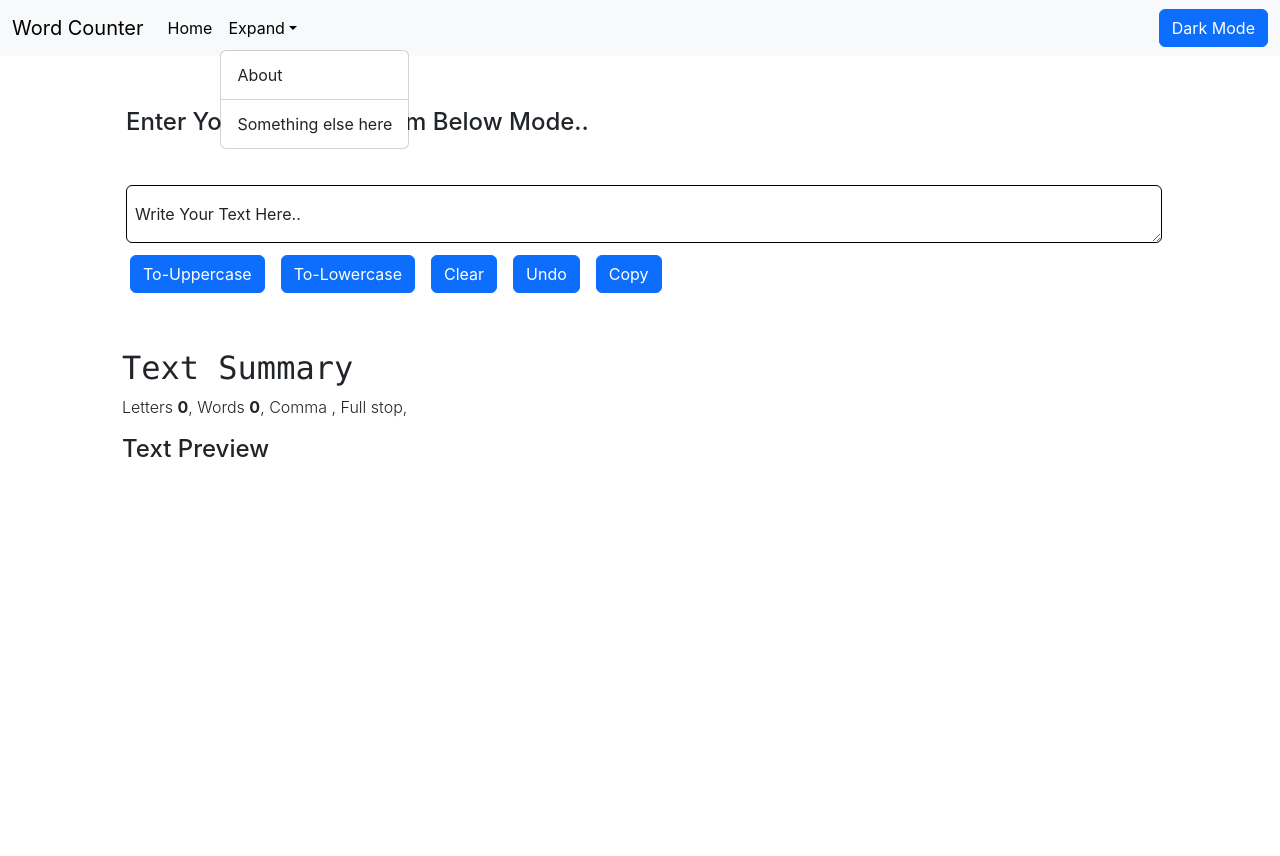
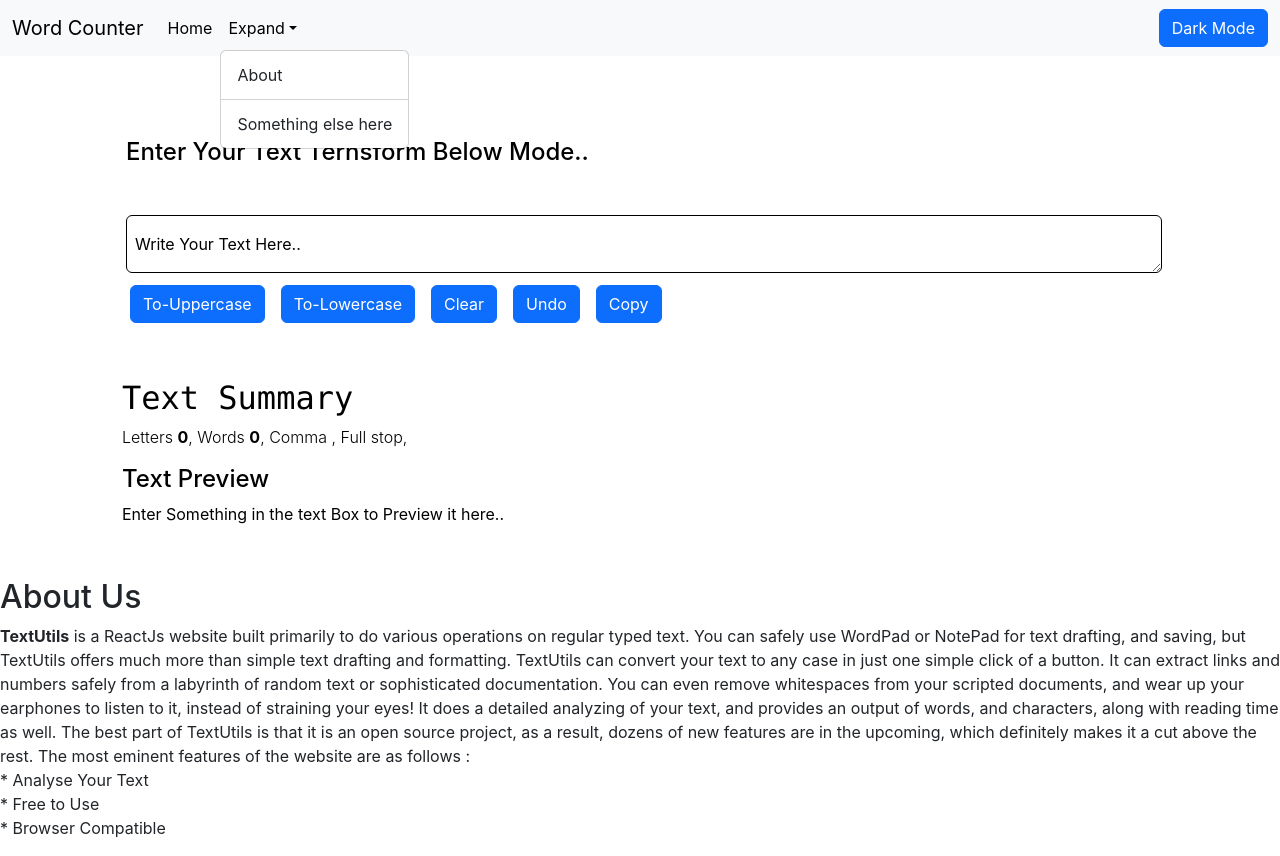
Before and after one commit to debojyotisb/TextUtils_App, a React (Create React App) app: page /about in a window 1280 px wide. Both pictures are taken after a click on the button "Expand". Before the commit the page ends 800 px from the top, so only its background shows below. Built offline with nearby package versions, Linux system fonts and the light colour scheme.

Commit message:
fifth commit

```diff
--- a/package.json
+++ b/package.json
@@ -8,6 +8,7 @@
     "@testing-library/user-event": "^13.5.0",
     "react": "^18.2.0",
     "react-dom": "^18.2.0",
+    "react-router-dom": "^6.15.0",
     "react-scripts": "5.0.1",
     "web-vitals": "^2.1.4"
   },
--- a/src/App.js
+++ b/src/App.js
@@ -1,15 +1,46 @@
-import Navbar from './Navbar';
-import Label from './label';
+import Navbar from './components/Navbar';
+import Label from './components/label';
 import './App.css';
+import Alert from './components/Alert';
+import About from './components/About';
+import { useState } from 'react';
 
 function App() {
+  const [mode, setMode] = useState('light') //whether dark mode is enable or not
+  const [alert, setAlert] = useState(null) //made a state for alert
+
+  const showAlert = (message, type) => {
+    setAlert({
+      msg: message,
+      type: type
+    })
+    setTimeout(() => {
+      setAlert(null)
+    }, 1500);
+  }
+
+  const toggleMode = () => {
+    if(mode === 'light') {
+      setMode ('dark')
+      document.body.style.backgroundColor = "#130a26";
+      showAlert("Dark mode has been enabled", "success");
+    } else {
+      setMode ('light')
+      document.body.style.backgroundColor = "#b6dcf0";
+      showAlert("light mode has been enabled", "success");
+    }
+  };
+
   return <>
     <div >
-    <Navbar title= "Word Counter"/>
+    <Navbar title= "Word Counter" mode={mode} toggleMode = {toggleMode}/>
     </div>
+    <Alert alert={alert} />
     <div className='container p-1'>
-    <Label heading="Enter Your Text Ternsform Below Mode.. "/>
+    <Label heading="Enter Your Text Ternsform Below Mode.. " mode={mode} showAlert={showAlert} />
     </div>
+    <About className='container'/>
+
 
 
   </>
--- /dev/null
+++ b/src/components/About.js
@@ -0,0 +1,15 @@
+import React from 'react';
+
+export default function About () {
+    return <div>
+        <h2>About Us</h2>
+        <p> <strong>TextUtils</strong> is a ReactJs website built primarily to do various operations on regular typed text. You can safely use WordPad or NotePad for text drafting, and saving, but TextUtils offers much more than simple text drafting and formatting. TextUtils can convert your text to any case in just one simple click of a button. It can extract links and numbers safely from a labyrinth of random text or sophisticated documentation. You can even remove whitespaces from your scripted documents, and wear up your earphones to listen to it, instead of straining your eyes! It does a detailed analyzing of your text, and provides an output of words, and characters, along with reading time as well. The best part of TextUtils is that it is an open source project, as a result, dozens of new features are in the upcoming, which definitely makes it a cut above the rest.
+    The most eminent features of the website are as follows : <br/>
+    * Analyse Your Text <br/>
+    * Free to Use <br/>
+    * Browser Compatible <br/>
+    </p>
+
+    </div>
+
+}
--- /dev/null
+++ b/src/components/Alert.js
@@ -0,0 +1,17 @@
+
+import React from 'react';
+
+export default function Alert (props) {
+
+    const capitalize = (word) => {
+        const lower = word.toLowerCase();
+        return lower.charAt(0).toUpperCase() + lower.slice(1);
+    }
+    return (
+        <div style={{height: "30px"}}>
+      { props.alert && <div class="alert alert-success" role="alert">
+        <strong>{capitalize(props.alert.type)}</strong>:{props.alert.msg}
+        </div>}
+        </div>
+    )
+}
--- a/src/Navbar.js
+++ b/src/components/Navbar.js
@@ -1,7 +1,7 @@
 // import {myStyle} from './label';
 
 import React, { useState } from "react"
-import "./App.css";
+import "../App.css";
 
 export default function Navbar (props) {
 
@@ -12,7 +12,6 @@ export default function Navbar (props) {
 
   // })
 
-  const [btntext, setBtnText] = useState("Dark Mode")
 
   // const toggleStyle = () => {
   //   if (navStyle.color == 'white'){
@@ -21,14 +20,14 @@ export default function Navbar (props) {
   //     color: 'white',
   //     // border: '1px solid black',
   //     })
-  //     setBtnText("Light Mode")
+  //
   //   } else{
   //       setNavStyle({
   //         backgroundColor: 'white',
   //         color: 'black',
   //         // border: '1px solid white',
   //         })
-  //     setBtnText("Dark Mode")
+  //
 
   //     }
   // }
@@ -36,7 +35,7 @@ export default function Navbar (props) {
     return (
     <div >
 
-    <nav className="navbar navbar-expand-lg bg-body-tertiary " >
+    <nav className={`navbar navbar-expand-lg navbar-${props.mode} bg-${props.mode} `} >
 
     <div className="container-fluid"
     // style={navStyle}
@@ -70,25 +69,19 @@ export default function Navbar (props) {
 
         <li className="nav-item dropdown" >
           <a className="nav-link dropdown-toggle" href="#" role="button" data-bs-toggle="dropdown" aria-expanded="false"
-          // style={navStyle}
+
 
           >
             Expand
           </a>
-          <ul className="dropdown-menu"
-          // style={navStyle}
-          >
-            <li><a className="dropdown-item" href="#"
-
-            // style={navStyle}
-
-            >About</a></li>
+          <ul className="dropdown-menu" style={{backgroundColor: props.mode === 'light'?"white":"pink"}}>
+            <li><a className="dropdown-item" href="#">About</a></li>
 
             {/* <li><a className="dropdown-item" href="#">Another action</a></li> */}
 
             <li><hr className="dropdown-divider"/></li>
             <li><a className="dropdown-item" href="#"
-            //  style={navStyle}
+
              >Something else here</a></li>
           </ul>
         </li>
@@ -101,9 +94,7 @@ export default function Navbar (props) {
 
       <button className="btn btn-primary " type="button"
       //  style={navStyle}
-      //  onClick={toggleStyle}
-
-       >{btntext}</button>
+       onClick={props.toggleMode} > {props.mode === 'light'?"Dark Mode":"Light Mode"} </button>
 
 
     </div>
--- a/src/label.js
+++ b/src/components/label.js
@@ -1,6 +1,6 @@
 // import Navbar from './Navbar';
 import React, {useState} from 'react'
-import "./App.css";
+import "../App.css";
 
 
 export default function Label  (props) {
@@ -30,9 +30,9 @@ export default function Label  (props) {
   };
 
 
-
     const toUppercase = () => {
         setText(text.toUpperCase(""))
+        props.showAlert("Converted to upper case", "success")
     }
 
     const toLowercase = () => {
@@ -41,6 +41,7 @@ export default function Label  (props) {
 
     const clearText= () => {
       setText("")
+      props.showAlert("Text cleared", "success")
     }
 
     const handleCopy = () => {
@@ -48,16 +49,17 @@ export default function Label  (props) {
       var text = document.getElementById("myBox")
       text.select();
       navigator.clipboard.writeText(text.value);
-      console.log(alert("Text Copied"))
+      // console.log(alert("Text Copied"))
+      props.showAlert("Your text has been copied to your clipboard", "success")
     }
 
 
 
-    let  myStyle = {
-      backgroundColor: 'black',
-      color: 'white',
-      border: '1px solid blue',
-    }
+    // let  myStyle = {
+    //   backgroundColor: 'black',
+    //   color: 'white',
+    //   border: '1px solid blue',
+    // }
 
       // const setDarkMode = () => {
       //   document.querySelector("body").setAttribute('data-theme', 'dark')
@@ -78,10 +80,10 @@ export default function Label  (props) {
     // style={myStyle}
     >
 
-      <div className='m-1'>
-        <h4 className="m-5 ">{props.heading}</h4>
+      <div className='m-1' style={{color: props.mode === 'light'?"black":"white"}}>
+        <h4 className="m-5">{props.heading}</h4>
       </div>
-      <div className="form-floating m-5">
+      <div className="form-floating m-5" style={{color: props.mode === 'light'?"black":"white"}}>
         <textarea
           className="form-control m-1 border border-black"
           placeholder="Write or Paste Your Text Here.."
@@ -89,16 +91,17 @@ export default function Label  (props) {
           rows="8"
           value={text}
           onChange={handleChange}
-          // style={myStyle}
-        ></textarea>
+          style={{backgroundColor: props.mode === 'light'?"white":"#383a4a", color: props.mode === 'light'?"black":"white"}}>
+          </textarea>
         <label htmlFor="floatingTextarea" className="mt-0.05">
           Write Your Text Here..
         </label>
 
+      <div>
         <button
           type="button"
           className="btn btn-primary m-2"
-          onClick={toUppercase}>
+          onClick={toUppercase} >
           To-Uppercase
         </button>
 
@@ -121,21 +124,21 @@ export default function Label  (props) {
           type="button"
           className="btn btn-primary m-2"
           onClick={handleCopy}> Copy </button>
+        </div>
+
 
         </div>
 
-      <div className="m-5 ">
+      <div className="m-5"  style={{color: props.mode === 'light'?"black":"white"}}>
         <h2 className="font-monospace">Text Summary</h2>
-
-
-        <p class="fw-light">
+        <p className="fw-light">
           Letters <span className='fw-bold'>{text.length}</span>,
-          Words <span className='fw-bold'>{text.split(" ").length - 1}</span>,
+          Words <span className='fw-bold'>{text.split(" ").filter((element) => {return element.length!==0}).length}</span>,
           Comma ,
           Full stop,
         </p>
         <h4 >Text Preview</h4>
-        <p>{text}</p>
+        <p>{text.length>0?text:"Enter Something in the text Box to Preview it here.."}</p>
       </div>
 
 
```
Also changed, not shown: 2 other files (tests, documents, lock files or other folders).
